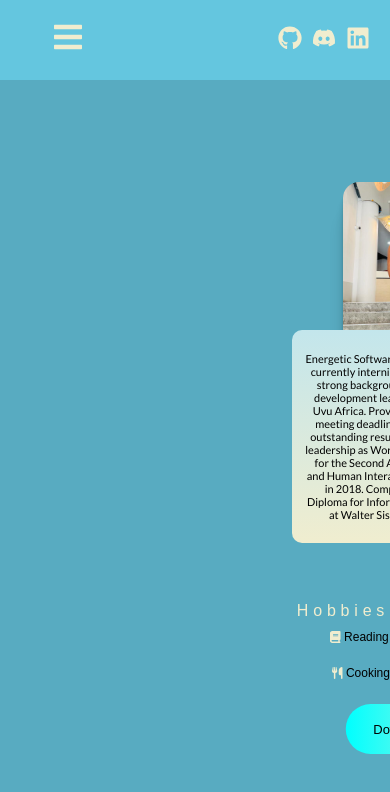
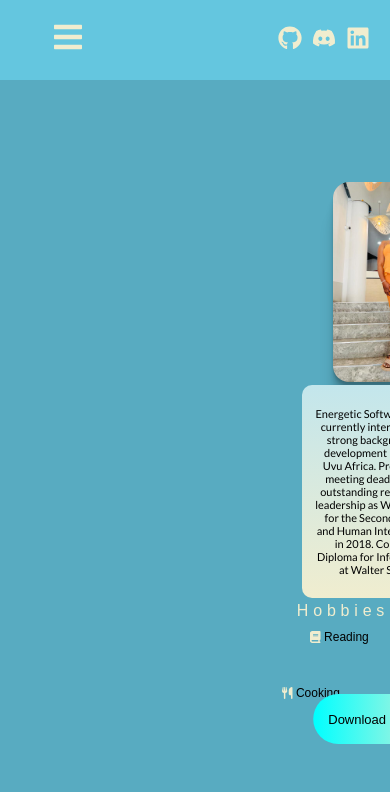
Before and after one commit to Sikhuphela/Port, a React (Create React App) app: page /about in a window 390 px wide. Shown: the top 792 px of the page. Built offline with nearby package versions, Linux system fonts and the light colour scheme.

Commit message:
Added go arrow media query

```diff
--- a/src/Pages/About.css
+++ b/src/Pages/About.css
@@ -73,10 +73,10 @@
     font-family: Arial, Helvetica, sans-serif;
     font-size: 16px;
     font-family: 400;
-    left: 0;
+    left: -30px;
     line-height: normal;
     position: absolute;
-    bottom:75px;
+    bottom:55px;
     width: 107px;
     text-align: center;
     margin: 20px auto;
@@ -292,24 +292,6 @@
       rgba(0, 0, 0, 0.09) 0px 4px 2px, rgba(0, 0, 0, 0.09) 0px 8px 4px,
       rgba(0, 0, 0, 0.09) 0px 16px 8px, rgba(0, 0, 0, 0.09) 0px 32px 16px;
   }
-
-  .card {
-    display: block;
-    position: relative;
-    max-width: 400px;
-    max-height: 320px;
-    background-color: #f2f8f9;
-    font-size: 15px;
-    border-radius: 10px;
-    padding: 2em 1.2em;
-    margin-top: -400px;
-    text-decoration: none;
-    z-index: 0;
-    overflow: hidden;
-    background: linear-gradient(to bottom, #c3e6ec, #f0edcf);
-    font-family: Arial, Helvetica, sans-serif;
-  }
-
   .card:before {
     content: '';
     position: absolute;
@@ -338,6 +320,25 @@
     transition: all 0.5s ease-out;
     color: #ffffff;
   }
+
+  .card {
+    display: block;
+    position: relative;
+    max-width: 400px;
+    max-height: 320px;
+    background-color: #f2f8f9;
+    font-size: 15px;
+    border-radius: 10px;
+    padding: 2em 1.2em;
+    margin-top: -400px;
+    text-decoration: none;
+    z-index: 0;
+    overflow: hidden;
+    background: linear-gradient(to bottom, #c3e6ec, #f0edcf);
+    font-family: Arial, Helvetica, sans-serif;
+  }
+
+
 
 
   .about .energetic-software {
@@ -417,13 +418,13 @@
     .card-1 {
       height: 200px;
       width: 150px;
-      margin-left: -30px;
+      margin-left: -50px;
       margin-top: 10px;
     }
     .about .btn{
-     margin-top: -160px;
-     margin-left: -20px;
-     width: 150%;
+     margin-top: -30px;
+     margin-left: -40px;
+     width: 120%;
      font-size: 13px;
     }
     .about .div{
@@ -436,30 +437,30 @@
       margin-left: -90px;
     }
     .about .text-wrapper-7{
-      margin-left: -580px;
+      margin-left: -595px;
       margin-top: 175px;
       font-size: 16px;
     }
     .about .text-wrapper-2{
-      margin-left: -530px;
+      margin-left: -560px;
       font-size: 12px;
       margin-bottom: -150px;
 
     }
     .about .text-wrapper-3{
       font-size: 12px;
-      margin-left: -590px;
-      margin-bottom: -620px;
+      margin-left: -625px;
+      margin-bottom: -480px;
 
     }
     .about .text-wrapper-5{
       font-size: 12px;
-      margin-left: -625px;
+      margin-left: -660px;
       margin-top: 150px;
 
     }
     .about .cooking{
-      margin-left: -540px;
+      margin-left: -570px;
       font-size: 12px;
       margin-bottom: -150px;
     }
@@ -470,8 +471,16 @@
       text-align: center;
       margin: 0 auto;
       margin-left: -490px;
-      margin-top: -290px;
+      margin-top: -235px;
 
     }
+    .go-corner{
+      margin-right: 693px;
+      margin-top: -235px;
+    }
+    .card:before {
+      right: -30px; /* Adjust position for smaller screens */
+      top: -30px; /* Adjust position for smaller screens */
+  }
 
   }
```
